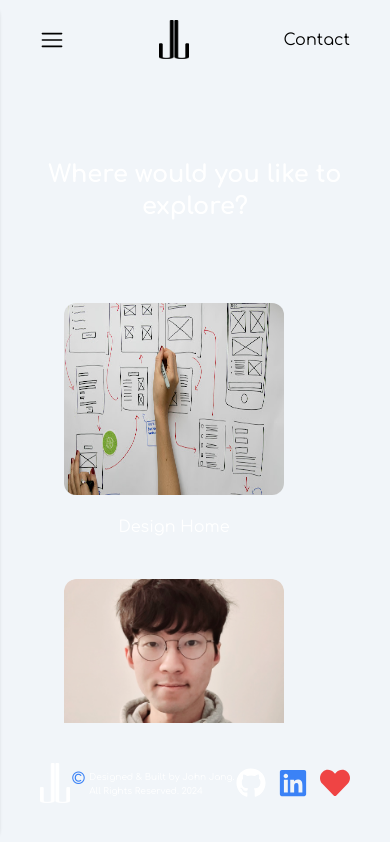
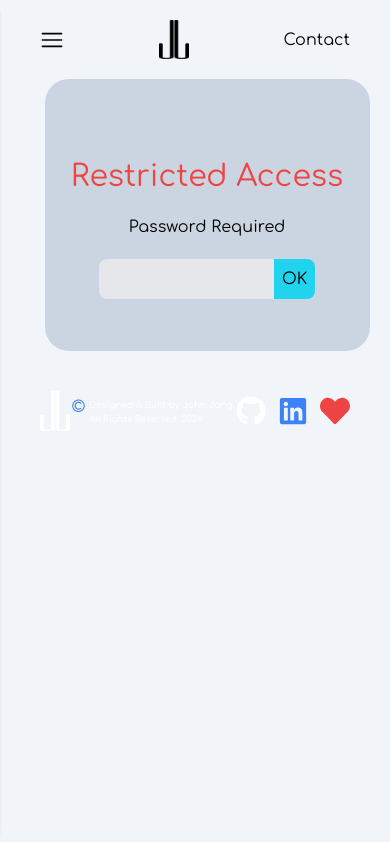
Before and after one commit to johnjang94/portfolio-ver-3, a React (Vite) app: page /access in a window 390 px wide. Built offline with nearby package versions, Linux system fonts and the light colour scheme.

Commit message:
locked the access to email-template

```diff
--- a/src/App.jsx
+++ b/src/App.jsx
@@ -18,11 +18,12 @@ import Contact from "./pages/contact";
 import Received from "./pages/received";
 import Sending from "./pages/sending";
 import Retry from "./pages/retry";
+import Template from "./pages/email/template";
+import Access from "./components/access";
 
 // Wrong link
 import NotFound from "./pages/notfound";
 import Resume from "./pages/resume/resume";
-import Template from "./pages/email/template";
 
 const router = createBrowserRouter([
   {
@@ -47,6 +48,7 @@ const router = createBrowserRouter([
 
       { path: "/resume", element: <Resume /> },
       { path: "/email-template", element: <Template /> },
+      { path: "/access", element: <Access /> },
       // For any wrong URL, redirect to:
       { path: "*", element: <NotFound /> },
     ],
--- /dev/null
+++ b/src/components/access.jsx
@@ -0,0 +1,58 @@
+import { useState } from "react";
+import PropTypes from "prop-types";
+import { useNavigate } from "react-router-dom";
+
+export default function Access({ onCorrectPassword }) {
+  const PASSWORD = import.meta.env.VITE_PASSCODE;
+  const [errorMessage, setErrorMessage] = useState("");
+  const [password, setPassword] = useState("");
+  const navigate = useNavigate();
+
+  const handleSubmit = (e) => {
+    e.preventDefault();
+
+    if (password.trim() === PASSWORD) {
+      navigate("/email-template");
+      if (onCorrectPassword) {
+        onCorrectPassword();
+      }
+    } else {
+      setErrorMessage("Incorrect password. Please try again.");
+    }
+  };
+
+  return (
+    <div className="flex justify-center items-center transform translate-x-[12px]">
+      <div className="py-10 md:w-[55vw] w-5/6 bg-slate-300 rounded-3xl">
+        <h1 className="text-center text-3xl mt-10 text-red-500">
+          Restricted Access
+        </h1>
+        <div className="py-5 text-center">
+          <p>Password Required</p>
+        </div>
+        <form
+          className="flex items-center mb-3 w-4/6 mx-auto"
+          onSubmit={handleSubmit}
+        >
+          <input
+            type="password"
+            className="p-2 w-full rounded-l-lg bg-gray-200 hover:bg-slate-100 text-black"
+            onChange={(e) => setPassword(e.target.value)}
+            value={password}
+            aria-label="Password Input"
+          />
+          <button type="submit" className="p-2 rounded-r-lg bg-cyan-400">
+            OK
+          </button>
+        </form>
+        {errorMessage && (
+          <p className="text-[#FF00FF] text-center">{errorMessage}</p>
+        )}
+      </div>
+    </div>
+  );
+}
+
+Access.propTypes = {
+  onCorrectPassword: PropTypes.func,
+};
--- a/src/components/banner.jsx
+++ b/src/components/banner.jsx
@@ -72,7 +72,7 @@ export default function Banner() {
         <Link to="http://www.linkedin.com/in/johnjang94">
           <FaLinkedin className="text-blue-500" />
         </Link>
-        <Link to="/email-template">
+        <Link to="/access">
           <FaHeart className="text-red-500" />
         </Link>
       </div>
--- a/src/pages/home/home.jsx
+++ b/src/pages/home/home.jsx
@@ -1,4 +1,3 @@
-import { FaArrowRight } from "react-icons/fa";
 import { Link } from "react-router-dom";
 import { useEffect } from "react";
 import { home } from "../../utils/home";
@@ -60,7 +59,7 @@ export default function Home() {
   useEffect(() => {
     const interval = setInterval(() => {
       setCurrentRole((prev) => (prev + 1) % roles.length);
-    }, 3000); // Change every 3 seconds
+    }, 3000);
     return () => clearInterval(interval);
   }, []);
 
@@ -101,7 +100,7 @@ export default function Home() {
             </div>
           </div>
         </div>
-        <div className="mt-10 md:my-12 md:pb-5">
+        <div className="mt-10 md:my-12 md:pb-5 hidden md:block">
           <div className="md:grid md:grid-cols-3 gap-10">
             <h3 className="text-center md:text-2xl text-xl">Design Tools</h3>
             <h3 className="text-center md:text-2xl text-xl">Tech Tools</h3>
@@ -129,14 +128,40 @@ export default function Home() {
             </div>
           </div>
         </div>
-        <div className="md:hidden flex justify-between">
-          <Link
-            to="/about"
-            className="text-blue-500 hover:underline hover:cursor-pointer flex space-x-2 items-center text-sm"
-          >
-            <button>Click here to learn more about me</button>
-            <FaArrowRight />
-          </Link>
+        {/*  */}
+        <div className="mt-10 md:my-12 md:pb-5 block md:hidden">
+          <div className="md:grid md:grid-cols-3 gap-10 space-y-5">
+            <div>
+              <h3 className="text-center md:text-2xl text-xl">Design Tools</h3>
+              <div className="bg-white rounded-2xl p-3 h-full">
+                <p>
+                  Figma, Miro, Wireframing, Sketching, Prototyping, Mock-ups,
+                  Usability Testing, AI-Insight, Adobe Creative Cloud, Business
+                  Canvas
+                </p>
+              </div>
+            </div>
+            <div>
+              <h3 className="text-center md:text-2xl text-xl">Tech Tools</h3>
+              <div className="bg-white rounded-2xl p-3 h-full">
+                <p>
+                  Notion, JIRA, Trello, Google Analytics, HTML, CSS, JavaScript
+                </p>
+              </div>
+            </div>
+            <div>
+              <h3 className="text-center md:text-2xl text-xl">
+                Applied Skills
+              </h3>
+              <div className="bg-white rounded-2xl p-3 h-full">
+                <p>
+                  Analyze how users interact with designs, implement different
+                  strategies to reach the target (i.e. raise CTR, SEO
+                  optimization, improvised workflow, etc.)
+                </p>
+              </div>
+            </div>
+          </div>
         </div>
       </header>
       <section className="md:mx-36 mx-12 space-y-10 py-14 md:py-0">
```
